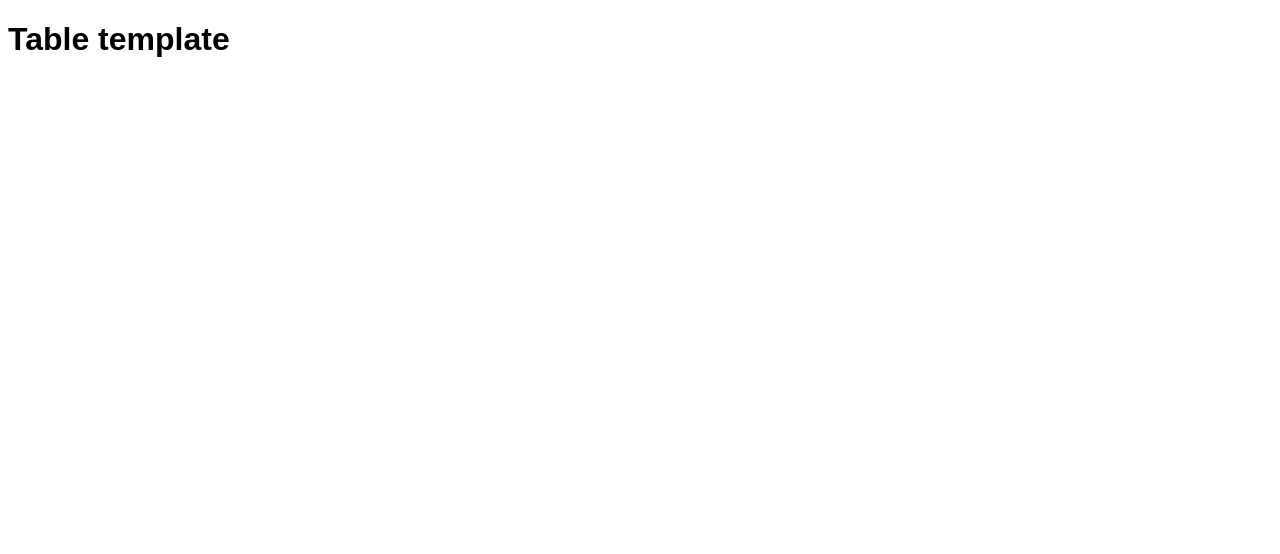
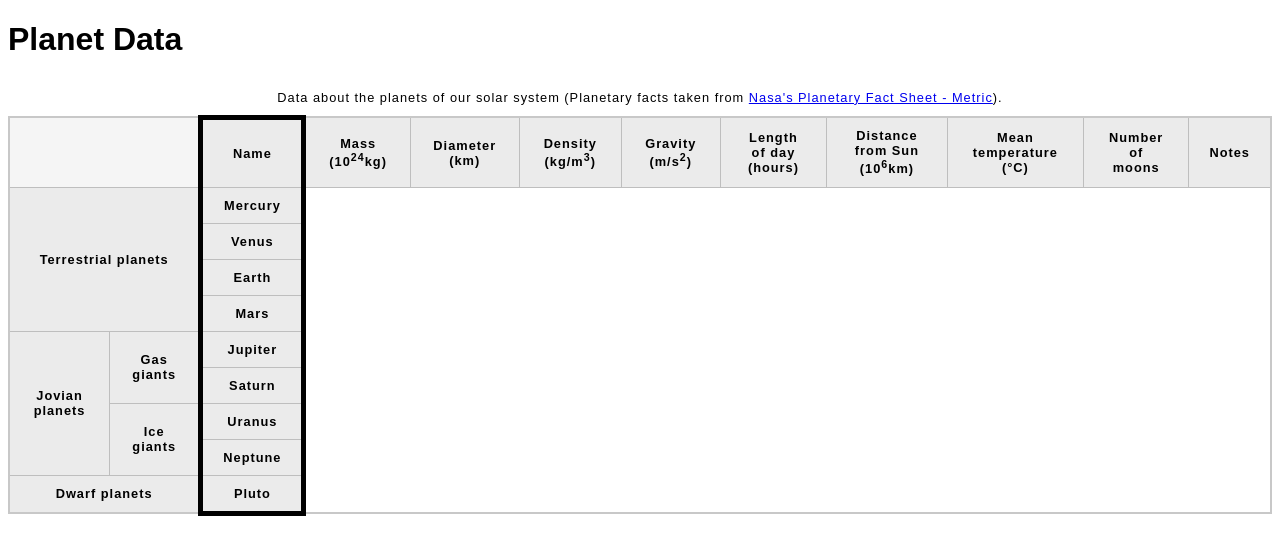
Before and after one commit to MFlores43DC/MFlores43DC.github.io, a plain HTML site: page Assignment 2/Part 2/blank-template.html in a window 1280 px wide. Drawn offline with Linux system fonts and the light colour scheme.

Commit message:
Table headers, some styling applied (assign2 pt2)

```diff
--- a/Assignment 2/Part 2/blank-template.html
+++ b/Assignment 2/Part 2/blank-template.html
@@ -12,12 +12,62 @@ Notes:
   <head>
     <meta charset="utf-8">
     <meta name="viewport" content="width=device-width">
-    <title>Table template</title>
+    <title>Planets Data</title>
     <link href="minimal-table.css" rel="stylesheet" type="text/css">
   </head>
   <body>
-    <h1>Table template</h1>
-
-
+    <h1>Planet Data</h1>
+    <table>
+      <caption>Data about the planets of our solar system (Planetary facts taken from <a href="http://nssdc.gsfc.nasa.gov/planetary/factsheet/">Nasa's Planetary Fact Sheet - Metric</a>).</caption>
+      <thead>
+        <tr>
+          <td colspan="2"></td>
+          <th class="namecoltop">Name</th>
+          <th>Mass (10<sup>24</sup>kg)</th>
+          <th>Diameter (km)</th>
+          <th>Density (kg/m<sup>3</sup>)</th>
+          <th>Gravity (m/s<sup>2</sup>)</th>
+          <th>Length of day (hours)</th>
+          <th>Distance from Sun (10<sup>6</sup>km)</th>
+          <th>Mean temperature (°C)</th>
+          <th>Number of moons</th>
+          <th>Notes</th>
+        </tr>
+      </thead>
+      <tbody>
+          <tr>
+            <th colspan="2" rowspan="4">Terrestrial planets</th>
+            <th class="namecol">Mercury</th>
+          </tr>
+          <tr>
+            <th class="namecol">Venus</th>
+          </tr>
+          <tr>
+            <th class="namecol">Earth</th>
+          </tr>
+          <tr>
+            <th class="namecol">Mars</th>
+          </tr>
+          <tr>
+            <th rowspan="4">Jovian planets</th>
+            <th rowspan="2">Gas giants</th>
+            <th class="namecol">Jupiter</th>
+          </tr>
+          <tr>
+            <th class="namecol">Saturn</th>
+          </tr>
+          <tr>
+            <th rowspan="2">Ice giants</th>
+            <th class="namecol">Uranus</th>
+          </tr>
+          <tr>
+            <th class="namecol">Neptune</th>
+          </tr>
+          <tr>
+            <th colspan="2">Dwarf planets</th>
+            <th class="namecolbottom">Pluto</th>
+          </tr>
+      </tbody>
+    </table>
   </body>
 </html>
--- a/Assignment 2/Part 2/minimal-table.css
+++ b/Assignment 2/Part 2/minimal-table.css
@@ -33,3 +33,20 @@ tr:nth-child(odd) td {
 caption {
   padding: 10px;
 }
+
+.namecoltop{
+  border-top: 5px solid rgb(0,0,0);
+  border-left: 5px solid rgb(0,0,0);
+  border-right: 5px solid rgb(0,0,0);
+}
+
+.namecol{
+  border-left: 5px solid rgb(0,0,0);
+  border-right: 5px solid rgb(0,0,0);
+}
+
+.namecolbottom{
+  border-left: 5px solid rgb(0,0,0);
+  border-right: 5px solid rgb(0,0,0);
+  border-bottom: 5px solid rgb(0,0,0);
+}
```
